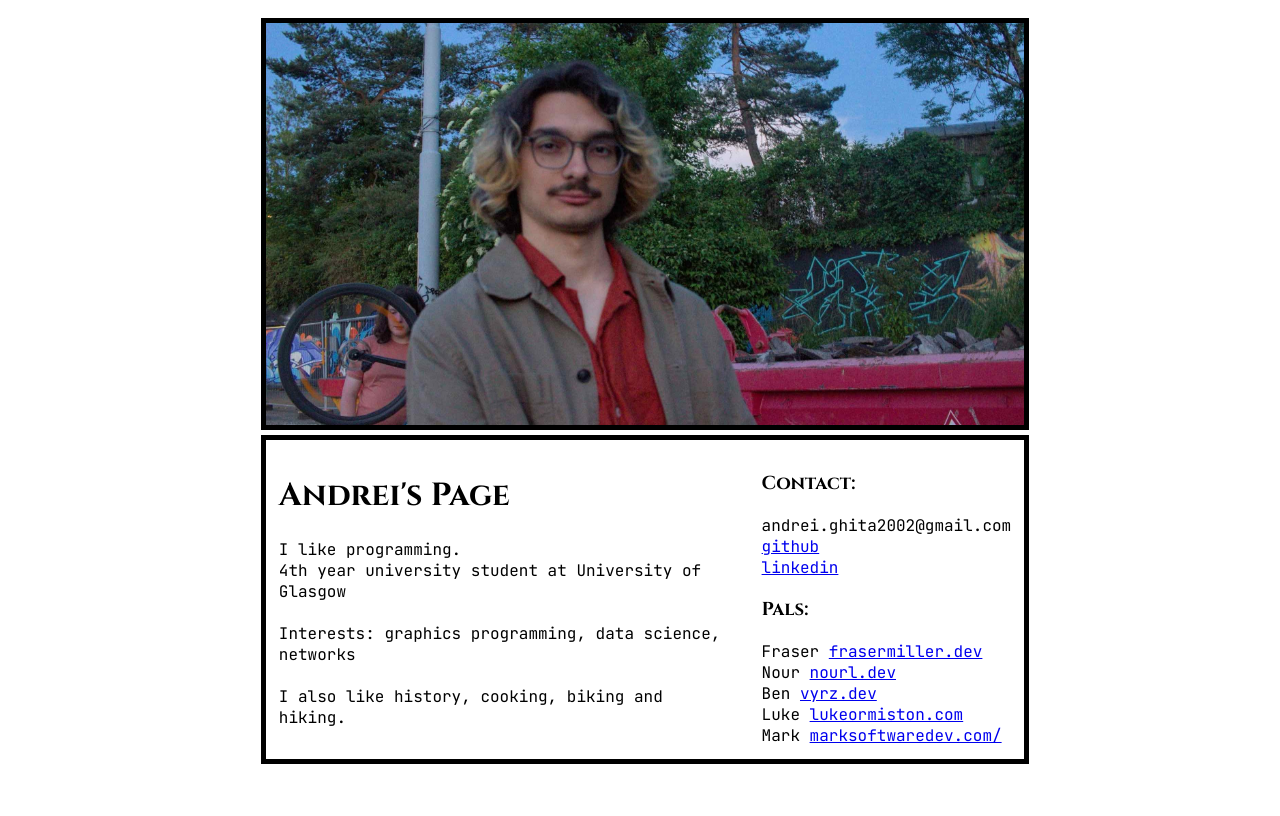
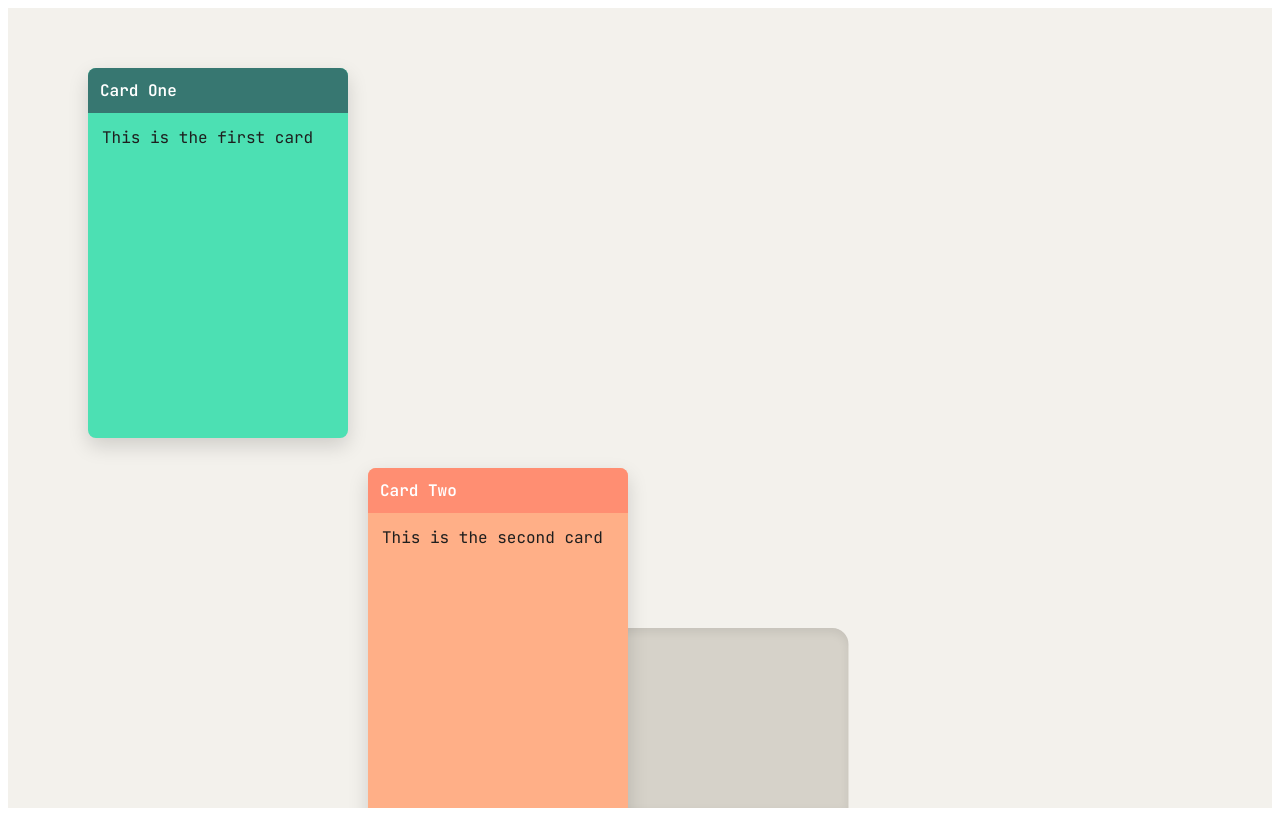
Before and after one commit to AndreiGhita2002/website, a React (Create React App) app: page / in a window 1280 px wide. Built offline with nearby package versions, Linux system fonts and the light colour scheme; a web font is replaced by a local one.

Commit message:
Draggable Cards almost implemented

```diff
--- a/package.json
+++ b/package.json
@@ -4,7 +4,6 @@
   "private": true,
   "dependencies": {
     "@babel/plugin-proposal-private-property-in-object": "^7.21.11",
-    "@types/three": "^0.160.0",
     "@react-three/fiber": "^8.15.15",
     "@testing-library/jest-dom": "^5.17.0",
     "@testing-library/react": "^13.4.0",
@@ -13,8 +12,10 @@
     "@types/node": "^16.18.75",
     "@types/react": "^18.2.48",
     "@types/react-dom": "^18.2.18",
+    "@types/three": "^0.160.0",
     "react": "^18.2.0",
     "react-dom": "^18.2.0",
+    "react-draggable": "^4.5.0",
     "react-router-dom": "^6.15.0",
     "react-scripts": "5.0.1",
     "three": "^0.160.1",
--- /dev/null
+++ b/src/components/CardRoot.tsx
@@ -0,0 +1,34 @@
+import React, { useRef } from "react";
+import { DraggableCard } from "./DraggableCard";
+import { DropZone } from "./DropZone";
+import "../styles/cardRoot.css";
+
+export function CardRoot() {
+  const dropZoneRef = useRef<HTMLDivElement>(null);
+
+  return (
+    <div className="card-root">
+      <DropZone ref={dropZoneRef} />
+
+      <DraggableCard
+        title="Card One"
+        dropZoneRef={dropZoneRef}
+        headerColor="#377771"
+        bodyColor="#4CE0B3"
+        defaultPosition={{ x: 80, y: 60 }}
+      >
+        This is the first card
+      </DraggableCard>
+
+      <DraggableCard
+        title="Card Two"
+        dropZoneRef={dropZoneRef}
+        headerColor="#FF8E72"
+        bodyColor="#FFAF87"
+        defaultPosition={{ x: 360, y: 90 }}
+      >
+        This is the second card
+      </DraggableCard>
+    </div>
+  );
+}
--- /dev/null
+++ b/src/components/DraggableCard.tsx
@@ -0,0 +1,65 @@
+import "../styles/draggableCard.css";
+import React, { useState } from "react";
+import Draggable, { DraggableData, DraggableEvent } from "react-draggable";
+
+type DraggableCardProps = {
+  title: string;
+  children: React.ReactNode;
+  dropZoneRef: React.RefObject<HTMLDivElement>;
+  headerColor: string;
+  bodyColor: string;
+  defaultPosition: { x: number; y: number };
+};
+
+export function DraggableCard({
+                                title,
+                                children,
+                                dropZoneRef,
+                                headerColor,
+                                bodyColor,
+                                defaultPosition,
+                              }: DraggableCardProps) {
+  const [isOverZone, setIsOverZone] = useState(false);
+
+  function handleDrag(_: DraggableEvent, data: DraggableData) {
+    const zone = dropZoneRef.current;
+    if (!zone) return;
+
+    const zoneRect = zone.getBoundingClientRect();
+    const cardRect = data.node.getBoundingClientRect();
+
+    const inside =
+      cardRect.left < zoneRect.right &&
+      cardRect.right > zoneRect.left &&
+      cardRect.top < zoneRect.bottom &&
+      cardRect.bottom > zoneRect.top;
+
+    setIsOverZone(inside);
+  }
+
+  return (
+    <Draggable
+      handle=".card-header"
+      defaultPosition={defaultPosition}
+      onDrag={handleDrag}
+    >
+      <div
+        className={`card ${isOverZone ? "card--collapsed" : ""}`}
+        style={{ backgroundColor: bodyColor }}
+      >
+        <div
+          className="card-header"
+          style={{ backgroundColor: headerColor }}
+        >
+          {title}
+        </div>
+
+        {!isOverZone && (
+          <div className="card-body">
+            {children}
+          </div>
+        )}
+      </div>
+    </Draggable>
+  );
+}
--- /dev/null
+++ b/src/components/DropZone.tsx
@@ -0,0 +1,8 @@
+import React, { forwardRef } from "react";
+import "../styles/dropZone.css";
+
+export const DropZone = forwardRef<HTMLDivElement>((_, ref) => {
+  return <div ref={ref} className="drop-zone" />;
+});
+
+DropZone.displayName = "DropZone";
--- a/src/index.tsx
+++ b/src/index.tsx
@@ -5,6 +5,9 @@ import {createRoot} from "react-dom/client";
 // import {OldHomePage} from "./components/OldHomePage";
 // import {PlanetsCanvas} from "./components/Planets";
 import {HomePage} from "./components/HomePage";
+import {DraggableCard} from "./components/DraggableCard";
+import {DropZone} from "./components/DropZone";
+import {CardRoot} from "./components/CardRoot";
 
 const router = createBrowserRouter([
     {
@@ -13,7 +16,8 @@ const router = createBrowserRouter([
             <div>
                 {/*<OldHomePage />*/}
                 {/*<PlanetsCanvas />*/}
-                <HomePage/>
+                {/*<HomePage/>*/}
+              <CardRoot/>
             </div>
         )
     },
--- /dev/null
+++ b/src/styles/cardRoot.css
@@ -0,0 +1,7 @@
+.card-root {
+    position: relative;
+    width: 100%;
+    height: 100vh;
+    background: #f3f1ec; /* paper pastel */
+    overflow: hidden;
+}
--- /dev/null
+++ b/src/styles/draggableCard.css
@@ -0,0 +1,36 @@
+.card {
+    width: 260px;
+    height: 370px; /* A4-ish */
+    border-radius: 8px;
+    box-shadow: 0 8px 20px rgba(0, 0, 0, 0.15);
+    transition: transform 0.25s ease, height 0.25s ease;
+    user-select: none;
+    display: flex;
+    flex-direction: column;
+}
+
+/* Header */
+.card-header {
+    padding: 12px;
+    color: white;
+    font-weight: 600;
+    cursor: grab;
+    border-radius: 8px 8px 0 0;
+}
+
+.card-header:active {
+    cursor: grabbing;
+}
+
+.card-body {
+    padding: 14px;
+    color: #1e1e1e;
+    flex: 1;
+}
+
+/* Collapsed (inside tray) */
+.card--collapsed {
+    height: 64px;
+    width: 200px;
+    box-shadow: 0 4px 10px rgba(0, 0, 0, 0.12);
+}
--- /dev/null
+++ b/src/styles/dropZone.css
@@ -0,0 +1,20 @@
+.drop-zone {
+    position: absolute;
+    bottom: 0;
+    left: 50%;
+    transform: translateX(-50%);
+
+    height: 180px;
+    width: 33%;
+    background: #d6d2c9; /* darker paper */
+    border-radius: 16px 16px 0 0;
+    box-shadow: inset 0 4px 10px rgba(0, 0, 0, 0.08);
+}
+
+/* Mobile: full width */
+@media (max-width: 768px) {
+    .drop-zone {
+        width: 100%;
+        border-radius: 0;
+    }
+}
```
Also changed, not shown: 1 other file (tests, documents, lock files or other folders).
